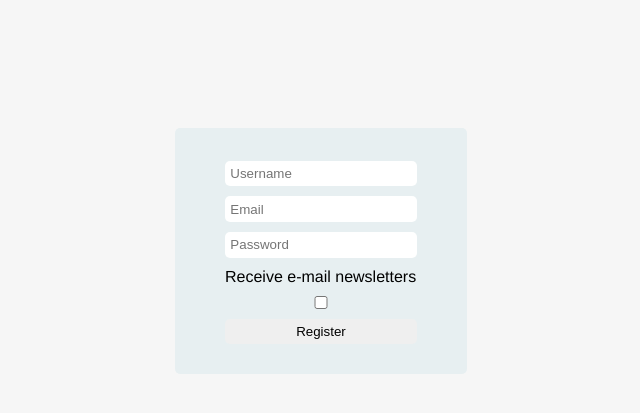
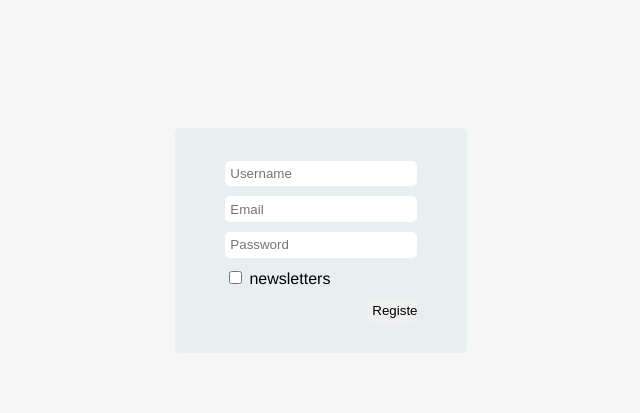
Before and after one commit to silas-hw/A2-Unit-5-Project, a Flask app: page /register/ in a window 1280 px wide. Shown: the part 60-473 px from the top of the page, without its empty margins (319-959 px from the left). Run offline with Flask 2, Linux system fonts and the light colour scheme.

Commit message:
Update register.html

```diff
--- a/flaskr/templates/register.html
+++ b/flaskr/templates/register.html
@@ -10,9 +10,11 @@
             <input type="text" name="username" placeholder="Username" id="username" required>
             <input type="text" name="email" placeholder="Email" id="email" required>
             <input type="password" name="password" placeholder="Password" id="password" required>
-            <label for="newsletter">Receive e-mail newsletters</label>
-            <input type="checkbox" name="newsletter" id="newsletter" value="1">
-            <input type="submit" value="Register">
+            <div>
+                <input type="checkbox" name="newsletter" id="newsletter" value="1" class="newsletter">
+                <label for="newsletter">newsletters</label>
+            </div>
+            <input type="submit" value="Register" class="submit">
         </form>
     </div>
 </div>
```
